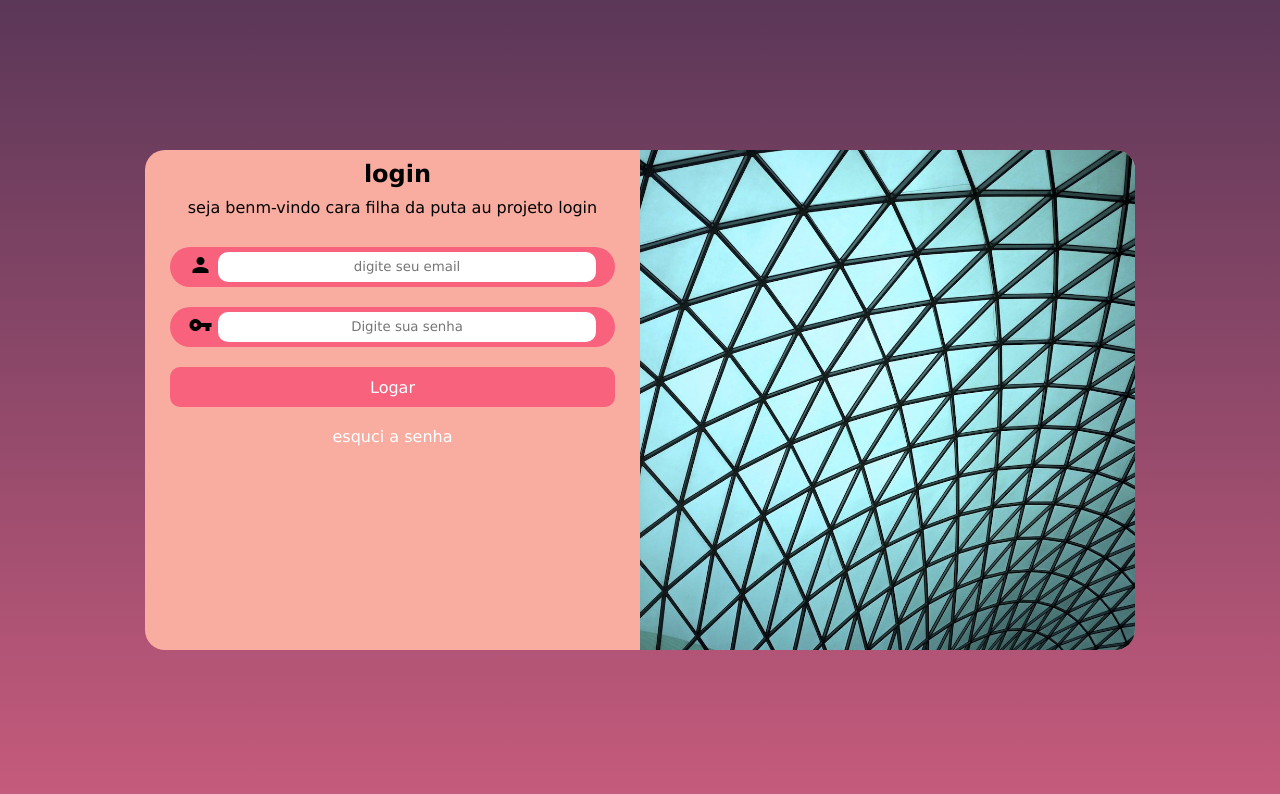
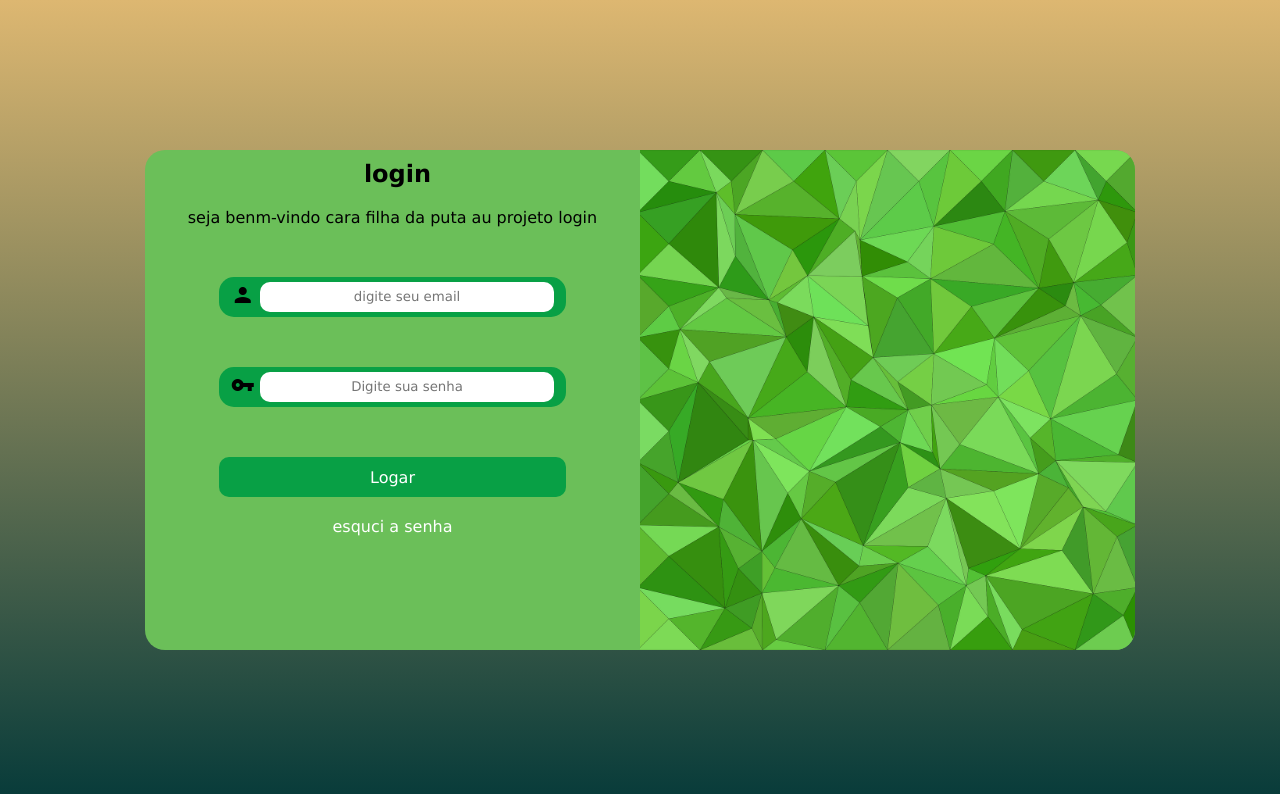
Before and after one commit to Carloseduardomelo/html, a plain HTML site: page projeto_login/index.html in a window 1280 px wide. Drawn offline with Linux system fonts and the light colour scheme.

Commit message:
outra paleta de cores

```diff
--- a/projeto_login/index.html
+++ b/projeto_login/index.html
@@ -5,7 +5,7 @@
     <meta http-equiv="X-UA-Compatible" content="IE=edge">
     <meta name="viewport" content="width=device-width, initial-scale=1.0">
     <link rel="stylesheet" href="styles/style.css">
-    <link rel="shortcut icon" href="imagens/favicon.ico" type="image/x-icon">
+    <link rel="shortcut icon" href="imagens/rosa.ico" type="image/x-icon">
     <link rel="stylesheet" href="styles/media.css">
     <link href="https://fonts.googleapis.com/icon?family=Material+Icons"
       rel="stylesheet">
--- a/projeto_login/styles/media.css
+++ b/projeto_login/styles/media.css
@@ -2,6 +2,12 @@
 
 
 @media screen and (min-width: 768px) and (max-width: 992px){
+    h1{
+        margin-bottom: 20px;
+       }
+    p{
+        margin-bottom: 50px;
+    }
     #login{
         width: 80vw;
     }
@@ -20,6 +26,7 @@
     .campo{
         margin-bottom: 50px;
         height: 50px;
+        width: 70%;
     }
     .campo > input{
         width: 85%;
@@ -29,8 +36,17 @@
         border: none;
         transform: translateY(5px);
     }
+    .botao{
+        width: 70%;
+    }
 }
 @media screen and (min-width: 992px){
+    h1{
+     margin-bottom: 20px;
+    }
+    p{
+        margin-bottom: 50px;
+    }
     #login{
         width: 990px;
     }
@@ -43,6 +59,12 @@
         float: left;
         width: 50%;
         height: 100%;
+        margin: auto;
+
+    }
+    .campo{
+        margin-bottom: 50px;
+        width: 70%;
     }
     .campo > input{
         width: 85%;
@@ -51,4 +73,7 @@
         border-radius: 10px;
         border: none;
     }
+    .botao{
+        width: 70%;
+    }
 }
--- a/projeto_login/styles/style.css
+++ b/projeto_login/styles/style.css
@@ -2,10 +2,17 @@
 :root{
     --cor1: #83B692;
     --cor2: #F9ADA0;
-    --cor3: #F9627D;
-    --cor3_1:  #f84d6c;
+    --cor3: #f74e6d;
+    --cor3_1:  #fc2d53;
     --cor4: #C65B7C;
     --cor5: #5B3758;
+/*putra paleta de cores verde 'ficou muito bom '*/
+    --cor6: #073B3A;
+    --cor7: #0B6E4F;
+    --cor8: #08A045;
+    --cor8_1:#057431;
+    --cor9: #6BBF59;
+    --cor10: #DDB771;
 }
 
 *{
@@ -17,7 +24,7 @@ html,body{
     width: 100vw;
     height: 100vh;
 
-    background-image: linear-gradient(to top, var(--cor4), var(--cor5));
+    background-image: linear-gradient(to top, var(--cor6), var(--cor10));
 
     box-sizing: border-box;
 }
@@ -36,7 +43,7 @@ label{
     width: 250px;
     height: 500px;
 
-    background-color: var(--cor2);
+    background-color: var(--cor9);
 
     position: absolute;
     top: 50%;
@@ -58,7 +65,7 @@ label{
 
 }
 #imagen{
-    background: url("../imagens/pexels-pixabay-248921\ \(1\).jpg") no-repeat center center;
+    background: url("../imagens/mosaic-gd7e960af8_1280.png") no-repeat center center;
     background-size: cover;
 
     height: 150px;
@@ -77,11 +84,11 @@ label{
     margin: auto;
 }
 .campo{
-   background-color: var(--cor3);
+   background-color: var(--cor8);
    margin: 10px 0px;
    font-size: 1em;
    height: 50px;
-   border-radius: 20px;
+   border-radius: 15px;
    width: 90%;
 
    height: 40px;
@@ -95,7 +102,7 @@ span{
     width: 30%px;
     height: 25px;
     text-align: center;
-    border-radius: 10px;
+    border-radius: 5px;
     border: none;
 }
 .botao{
@@ -104,7 +111,7 @@ span{
     width: 90%;
     height: 40px;
     color: white;
-    background-color:var(--cor3);
+    background-color:var(--cor8);
     border: none;
     border-radius: 10px;
     cursor: pointer;
@@ -112,7 +119,7 @@ span{
     margin-bottom: 20px;
 }
 .botao:hover{
-    background-color: var(--cor3_1);
+    background-color: var(--cor8_1);
 }
 .form > a{
     color: white;
```
Also changed, not shown: projeto_login/imagens/mosaic-gd7e960af8_1280.png (added), projeto_login/imagens/pink-g48d53431a_1280.jpg (added), projeto_login/imagens/rosa.ico (added), projeto_login/imagens/square-g1d8524c70_1280.jpg (added).
